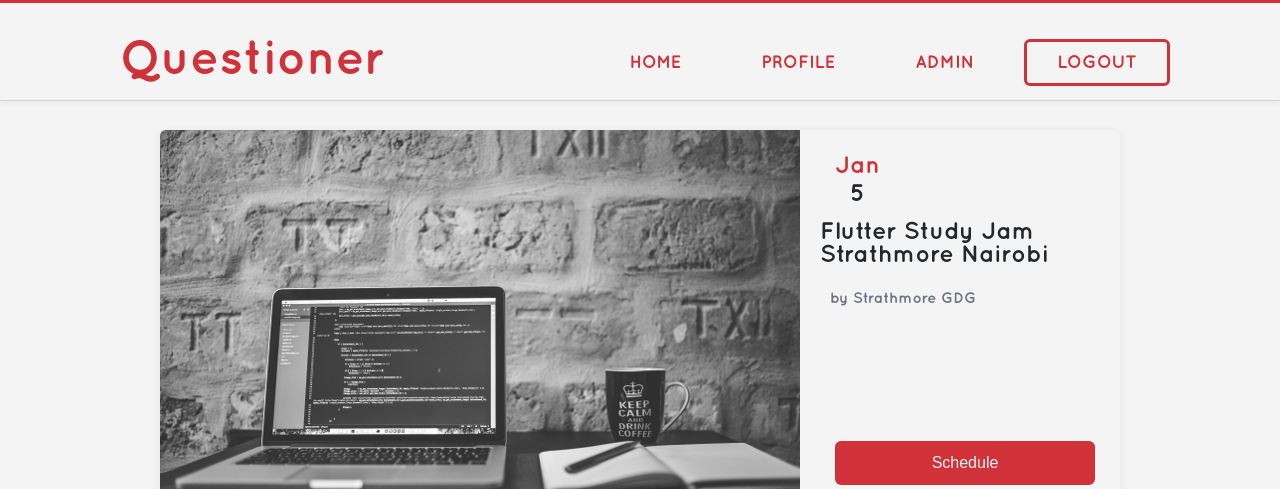
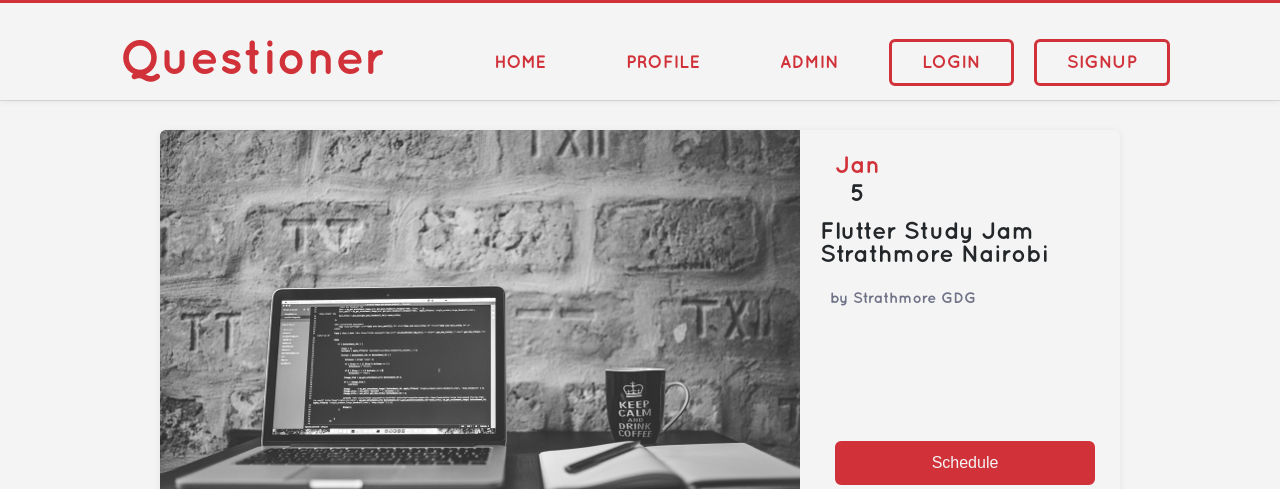
Before and after one commit to misocho/questioner, a Python web app: template UI/templates/questions.html in a window 1280 px wide. Shown: the top 489 px of the page. Run offline with Jinja, Linux system fonts and the light colour scheme; the template is opened without the code that fills it, so the values that code supplies are empty.

Commit message:
[finish #162967826] adds links to questions page

```diff
--- a/UI/static/style.css
+++ b/UI/static/style.css
@@ -242,6 +242,10 @@ nav ul li a:hover {
     width: 100%;
 }
 
+a{
+    text-decoration: none;
+    color: #242729
+}
 .in-card-image{
     background: url(../images/macbook.png);
     width: 350px;
--- a/UI/templates/index.html
+++ b/UI/templates/index.html
@@ -53,7 +53,7 @@
                                     <div class="in-card-text">
                                         <div class="meetup-text">
                                             <div class="meetup-title">
-                                                <a>Flutter study jam strathmore nairobi</a>
+                                                <a href="questions.html">Flutter study jam strathmore nairobi</a>
                                             </div>
                                             <div class="meetup-details">
                                                 <p>Sat, Jan 1, 2019</p>
--- a/UI/templates/questions.html
+++ b/UI/templates/questions.html
@@ -18,7 +18,8 @@
                     <li><a href="index.html">Home</a></li>
                     <li><a href="profile.html">Profile</a></li>
                     <li><a href="#">Admin</a></li>
-                    <li><a href="signin.html" class="focus">Logout</a></li>
+                    <li><a href="signin.html" class="focus">login</a></li>
+                    <li><a href="signup.html" class="focus">signup</a></li>
 
 
                 </ul>
```
